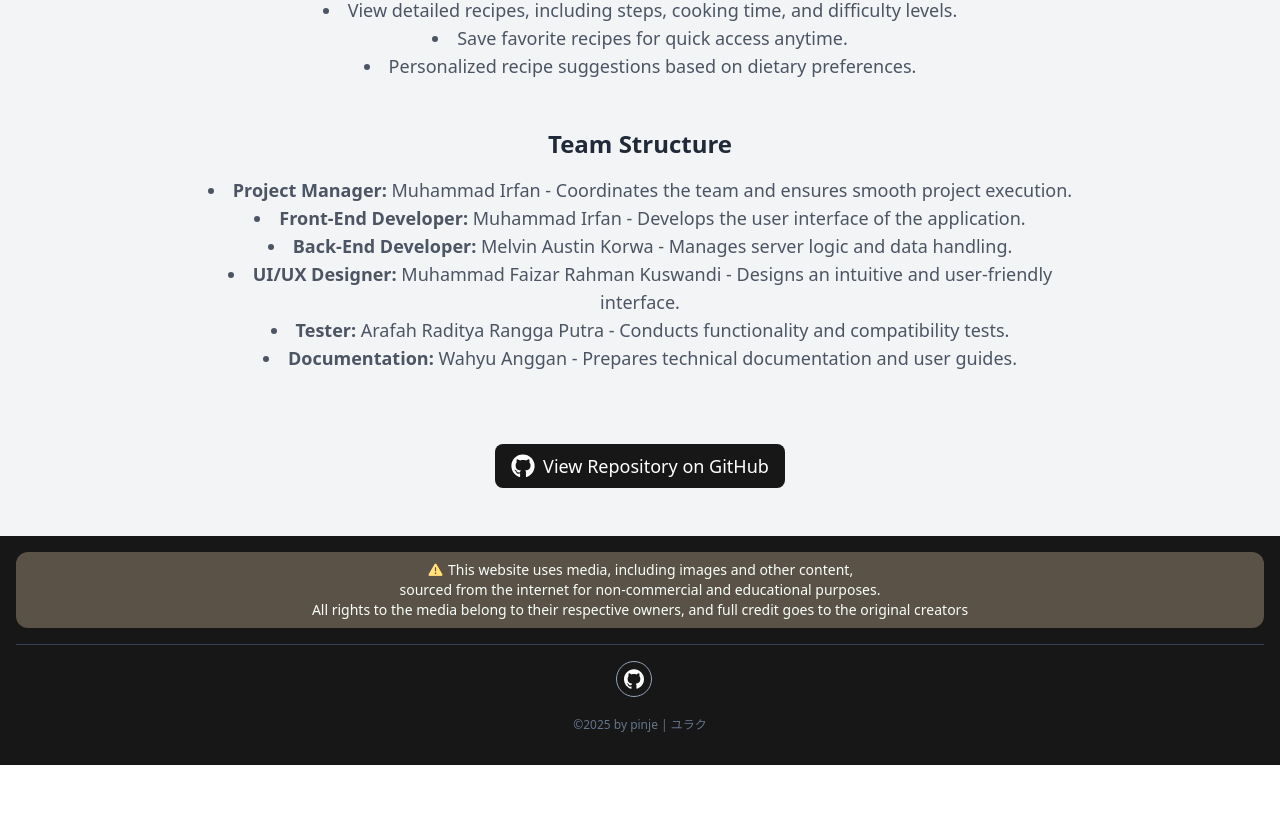
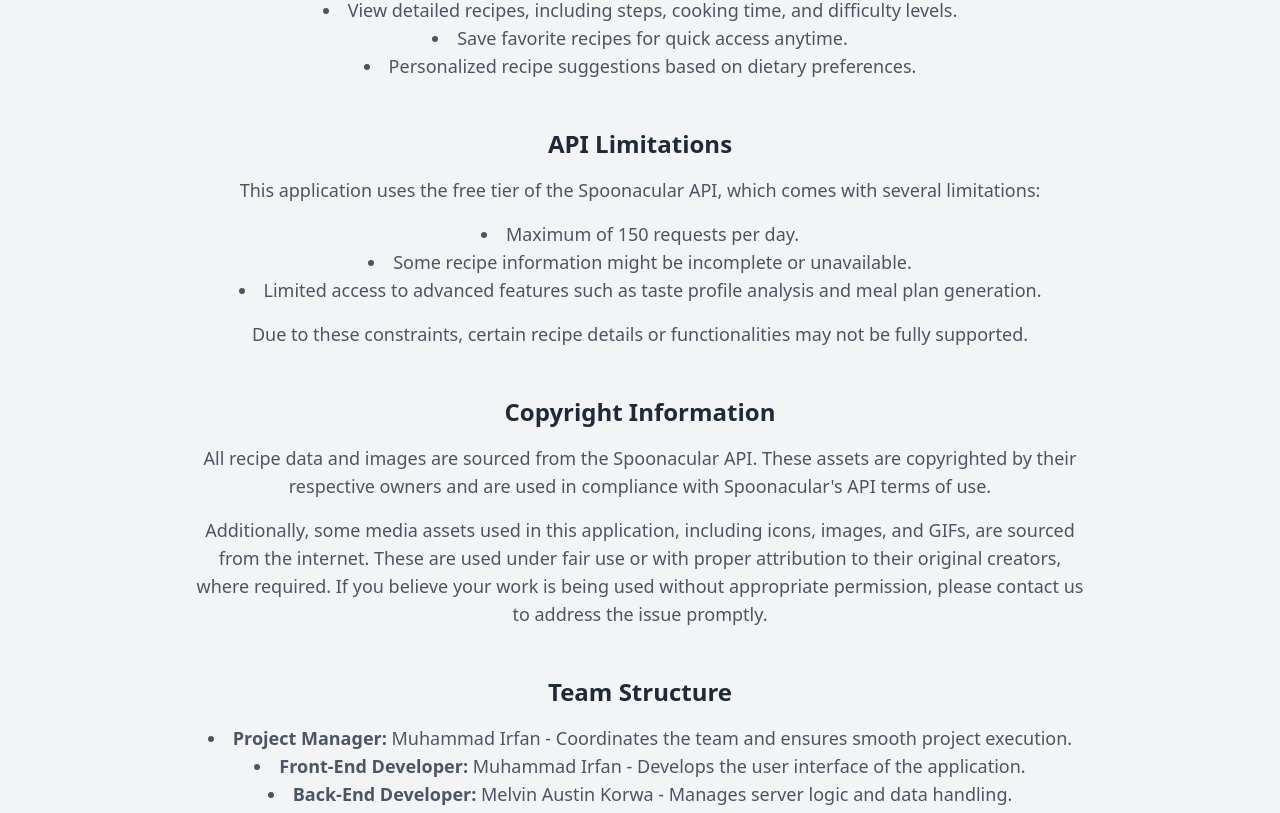
Before and after one commit to pinje0/what-to-cook, a React (Vite) app: page /about in a window 1280 px wide. Shown: the part 440-1253 px from the top of the page. Before the commit the page ends 1205 px from the top, so only its background shows below. Built offline with nearby package versions, Linux system fonts and the light colour scheme.

Commit message:
Update: About section

```diff
--- a/src/pages/About.jsx
+++ b/src/pages/About.jsx
@@ -23,6 +23,39 @@
           <li>Save favorite recipes for quick access anytime.</li>
           <li>Personalized recipe suggestions based on dietary preferences.</li>
         </ul>
+      </section>
+
+      {/* API Limitations */}
+      <section className="mb-12 max-w-4xl text-center">
+        <h2 className="text-2xl font-bold text-gray-800 mb-4">API Limitations</h2>
+        <p className="text-lg text-gray-600">
+          This application uses the free tier of the Spoonacular API, which comes with several limitations:
+        </p>
+        <ul className="text-lg text-gray-600 list-disc list-inside mt-4">
+          <li>Maximum of 150 requests per day.</li>
+          <li>Some recipe information might be incomplete or unavailable.</li>
+          <li>
+            Limited access to advanced features such as taste profile analysis and meal plan generation.
+          </li>
+        </ul>
+        <p className="mt-4 text-lg text-gray-600">
+          Due to these constraints, certain recipe details or functionalities may not be fully supported.
+        </p>
+      </section>
+
+      {/* Copyright Information */}
+      <section className="mb-12 max-w-4xl text-center">
+        <h2 className="text-2xl font-bold text-gray-800 mb-4">Copyright Information</h2>
+        <p className="text-lg text-gray-600">
+          All recipe data and images are sourced from the Spoonacular API. These assets are copyrighted by
+          their respective owners and are used in compliance with Spoonacular's API terms of use.
+        </p>
+        <p className="mt-4 text-lg text-gray-600">
+          Additionally, some media assets used in this application, including icons, images, and GIFs, are
+          sourced from the internet. These are used under fair use or with proper attribution to their
+          original creators, where required. If you believe your work is being used without appropriate
+          permission, please contact us to address the issue promptly.
+        </p>
       </section>
 
       {/* Team Structure */}
@@ -60,7 +93,7 @@
           href="https://github.com/pinje0/what-to-cook"
           target="_blank"
           rel="noopener noreferrer"
-          className="flex items-center space-x-2 bg-neutral-900 text-white px-4 py-2 rounded-lg text-lg hover:bg-neutral-700"
+          className="flex items-center space-x-2 bg-neutral-900 text-white px-4 py-2 rounded-lg text-lg hover-opacity-animation"
         >
           <FaGithub size={24} />
           <span>View Repository on GitHub</span>
```
